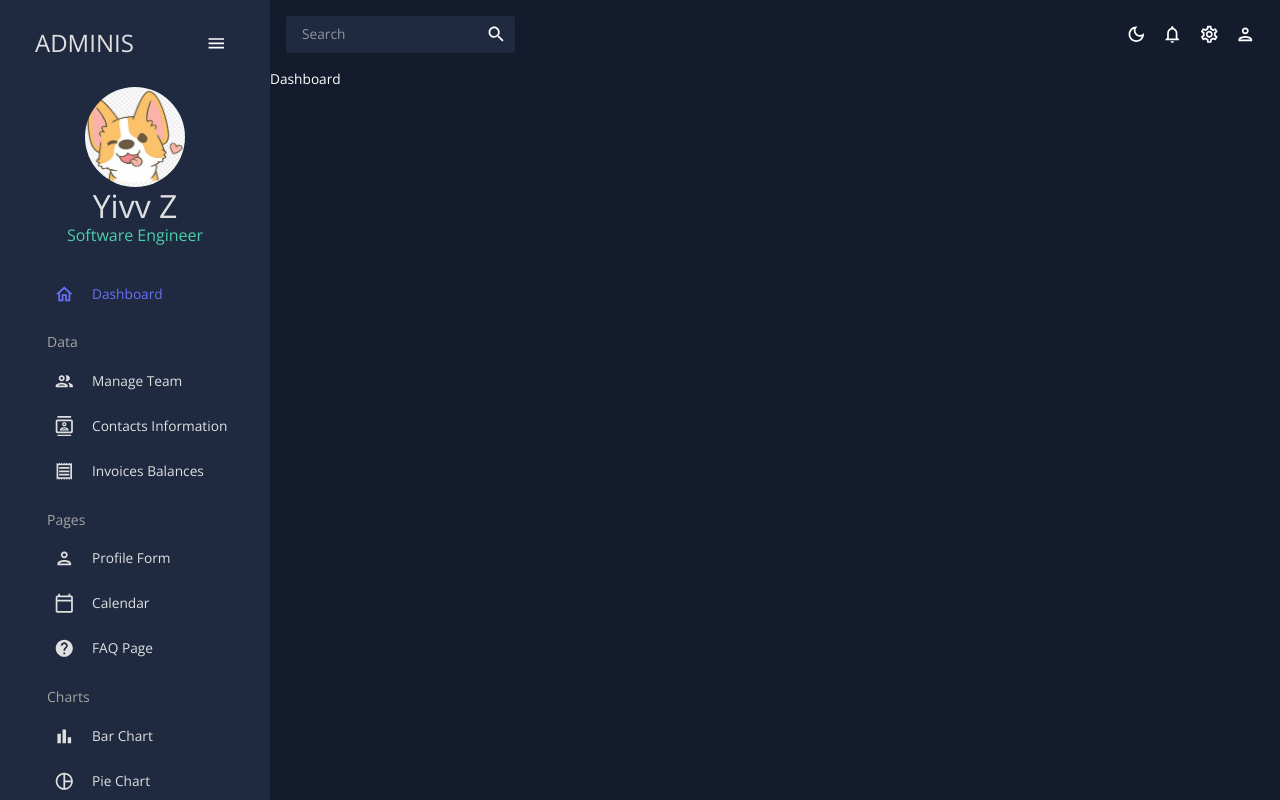
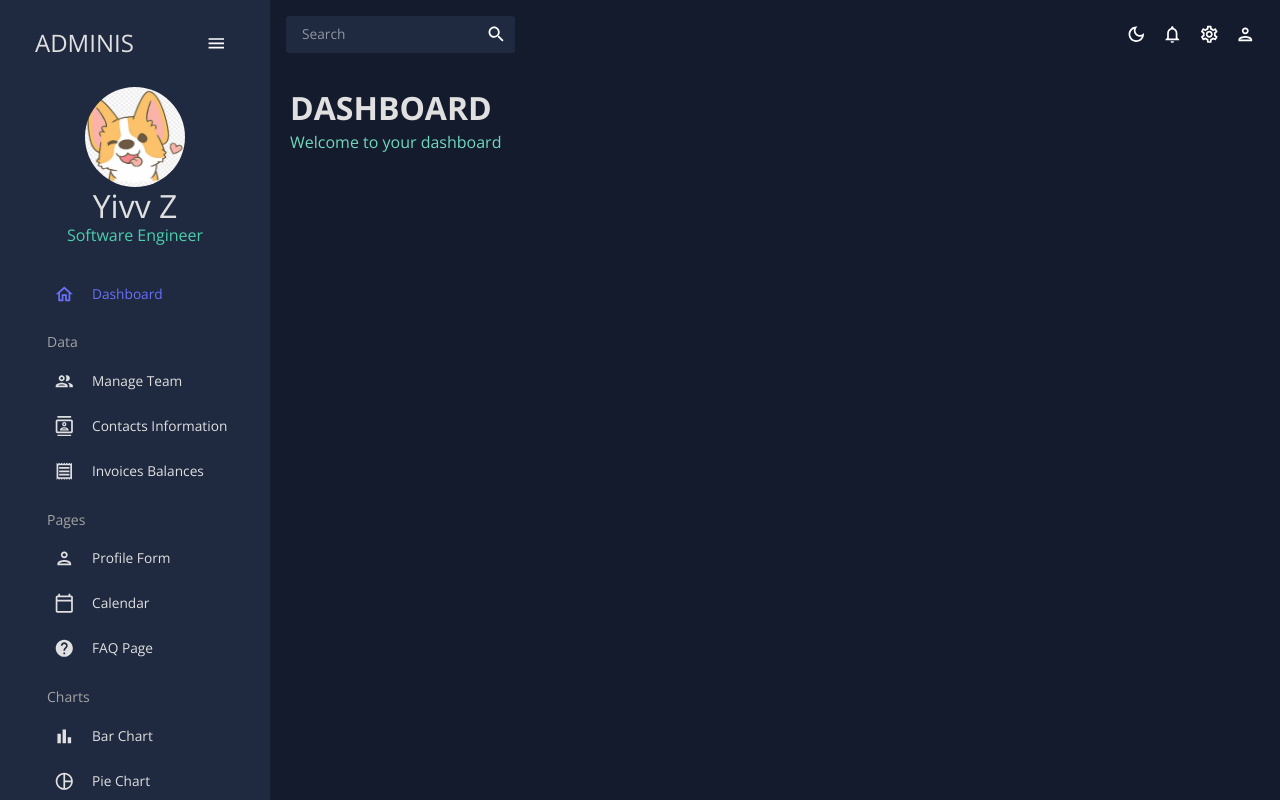
Before and after one commit to yivvm/Project-Dashboard, a React (Create React App) app: page / in a window 1280 px wide. Built offline with nearby package versions, Linux system fonts and the light colour scheme.

Commit message:
add Header in Dashboard

```diff
--- a/src/scenes/dashboard/index.jsx
+++ b/src/scenes/dashboard/index.jsx
@@ -1,9 +1,13 @@
 import React from 'react'
+import { Box } from '@mui/material'
+import Header from '../../components/Header'
 
 export default function Dashboard() {
   return (
-    <div>
-      Dashboard
-    </div>
+    <Box m="20px">
+      <Box display="flex" justifyContent="space-between" alignItems="center">
+        <Header title="DASHBOARD" subtitle="Welcome to your dashboard"/>
+      </Box>
+    </Box>
   )
 }
```
